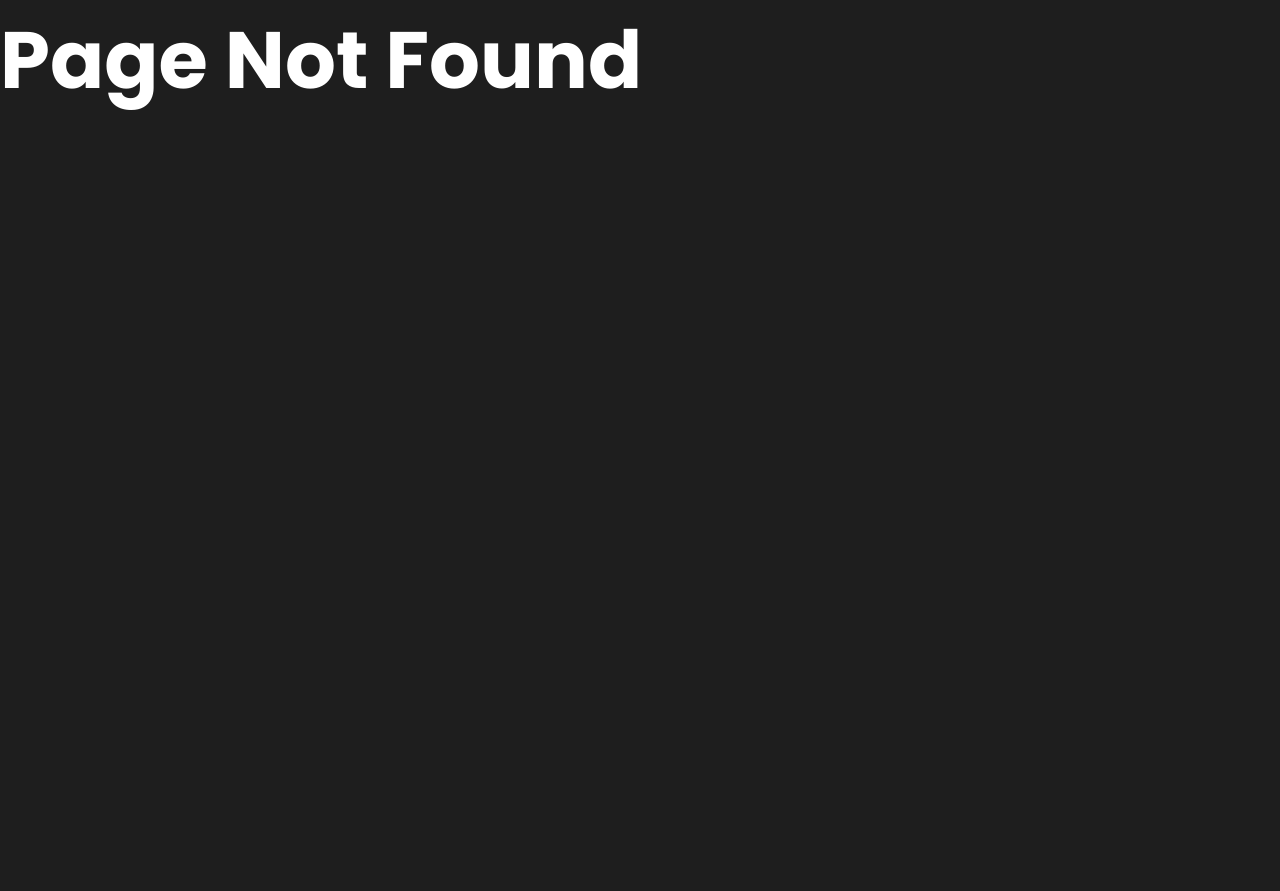
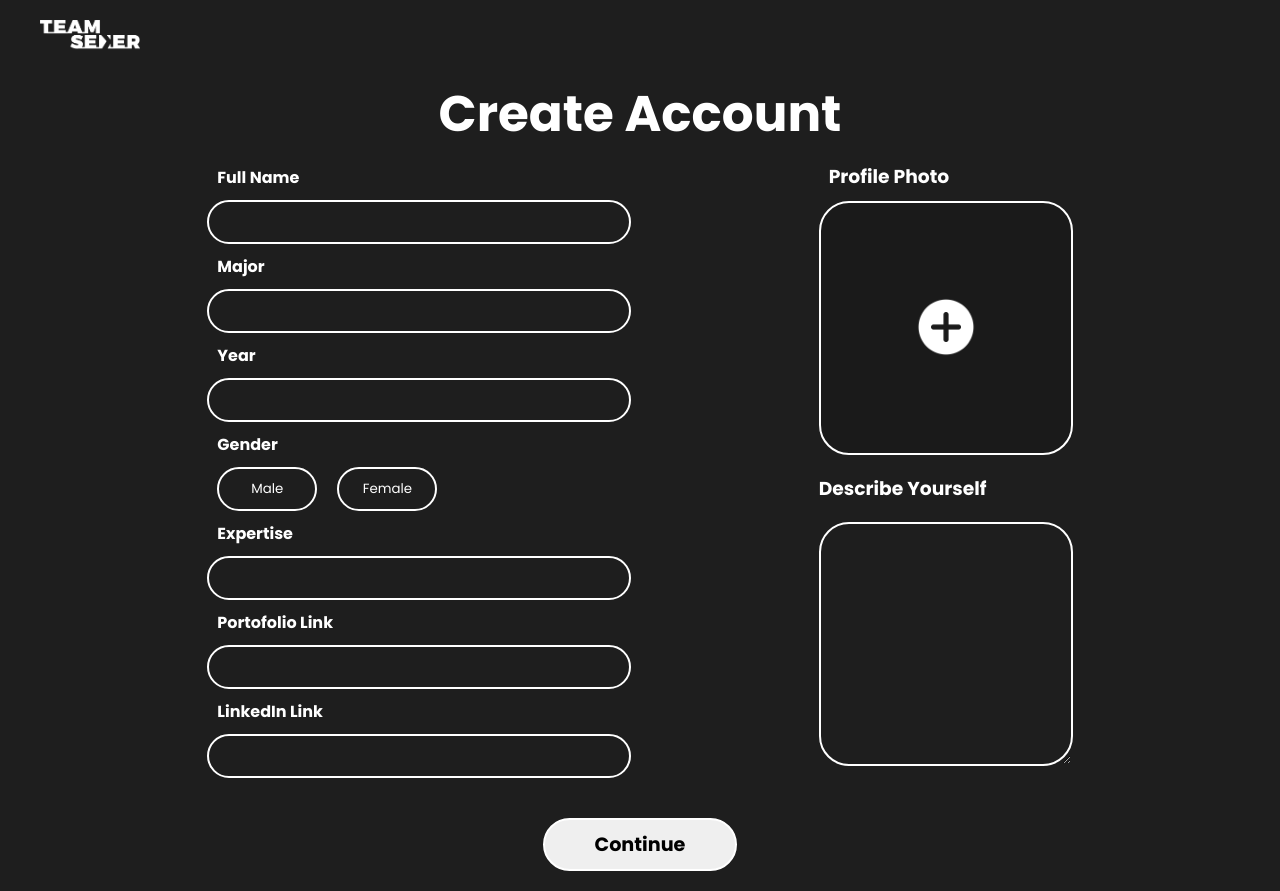
Before and after one commit to Aftermath00/TeamSeeker, a React (Vite) app in the folder frontend/: page /individual in a window 1280 px wide. Before the commit this address had no page. Before the commit the page ends 800 px from the top, so only its background shows below. Built offline with nearby package versions, Linux system fonts and the light colour scheme.

Commit message:
static ui done

```diff
--- a/frontend/src/App.jsx
+++ b/frontend/src/App.jsx
@@ -4,6 +4,8 @@ import NotFound from './Pages/NotFound';
 import Signup from './Pages/Signup';
 import MainPage from './Pages/MainPage';
 import SignupForm from './Pages/SignupForm';
+import SignupRoleChoosePage from './Pages/SignupRoleChoosePage';
+import SignupFormTeam from './Pages/SignupFormTeam';
 
 export default function App(){
   return(
@@ -12,7 +14,9 @@ export default function App(){
       <Routes>
         <Route path='/' element = {<Login/>}/>
         <Route path='/signup' element = {<Signup/>}/>
-        <Route path='/signup-form' element = {<SignupForm/>}/>
+        <Route path='/role' element = {<SignupRoleChoosePage/>}/>
+        <Route path='/individual' element = {<SignupForm/>}/>
+        <Route path='/team' element = {<SignupFormTeam/>}/>
         <Route path='/home' element = {<MainPage/>}/>
         <Route path='*' element = {<NotFound/>}/>
       </Routes>
--- a/frontend/src/Pages/Signup.jsx
+++ b/frontend/src/Pages/Signup.jsx
@@ -20,7 +20,7 @@ const Signup = () =>{
         <label className="credential-field-label"> Password </label>
         <input type="password" className="credential-field"/>
 
-        <button className="sign-btn" onClick={() => navigate('/signup-form')}>Sign Up</button>
+        <button className="sign-btn" onClick={() => navigate('/role')}>Sign Up</button>
         <p>Already have Account? <a onClick={() => navigate('/')} className="link-label">Sign In</a></p>
 
         </div>
--- a/frontend/src/Pages/SignupForm.jsx
+++ b/frontend/src/Pages/SignupForm.jsx
@@ -1,35 +1,37 @@
 import { useState } from "react";
 import "../styles/signup-form.css"
+import { useNavigate } from "react-router-dom";
 
 const SignupForm = () =>{
 
-    const [isClicked, setIsClicked] = useState(
-        {
-            "gender":"",
-            "isClicked":false
+    const navigate = useNavigate()
+
+    const [isClickedMale, setIsClickedMale] = useState(false);
+    const [isClickedFemale, setIsClickedFemale] = useState(false);
+
+    const handleGenderButtonClick = () => {
+      setIsClickedMale(true)
+        setIsClickedFemale(false)
+
+      if(isClickedMale){
+        setIsClickedMale(false)
+        setIsClickedFemale(true)
       }
-    );
 
-    const handleGenderButtonClick = (gender) => {
-      setIsClicked({
-        "gender":gender,
-        "isClicked":true
-      });
+      console.log('button clicked')
     };
 
     return (
 
             <div className="signup-form-main-container">
-                <img className="small-logo" src="src/assets/team_seeker_logo.png"/>
+
+                <img className="small-logo" src="src\assets\team_seeker_logo.png"/>
                 <h1>Create Account</h1>
 
                 <div className="secondary-form-container">
                     <div className="long-form-container">
 
                         <label>Full Name</label>
-                        <input type="text"/>
-
-                        <label>Username</label>
                         <input type="text"/>
 
                         <label>Major</label>
@@ -42,13 +44,26 @@ const SignupForm = () =>{
 
                         <div className="gender-picker-container">
 
-                        <button onClick={handleGenderButtonClick("male")}>Male</button>
+                        <button  onClick={handleGenderButtonClick}
+                        className={isClickedMale ? 'gender-button-clicked' : 'gender-button-not-clicked'}>Male</button>
 
-                        <button >Female</button>
+                        <button onClick={handleGenderButtonClick}
+                        className={isClickedFemale ? 'gender-button-clicked' : 'gender-button-not-clicked'}>Female</button>
 
                         </div>
 
+                        <label>Expertise</label>
+                        <input type="text"/>
+
+                        <label>Portofolio Link</label>
+                        <input type="text"/>
+
+                        <label>LinkedIn Link</label>
+                        <input type="text"/>
+
                     </div>
+
+                    <div  className="secondary-container">
 
                         <div>
 
@@ -58,13 +73,20 @@ const SignupForm = () =>{
                                 <button type="file">
                                     <img src="src\assets\add.png"/>
                                 </button>
+                            </div>
+                        </div>
 
+                        <div className="describe-form-container">
+                            <h3>Describe Yourself</h3>
+                            <textarea className="describe-form" type="text"/>
                         </div>
 
                     </div>
                 </div>
 
-
+                <div className="continue-button-container">
+                    <button onClick={() => navigate('/home')}>Continue</button>
+                </div>
 
             </div>
 
--- /dev/null
+++ b/frontend/src/Pages/SignupFormTeam.jsx
@@ -0,0 +1,5 @@
+const SignupFormTeam = () =>{
+    return('this is sign up for team')
+}
+
+export default SignupFormTeam
--- /dev/null
+++ b/frontend/src/Pages/SignupRoleChoosePage.jsx
@@ -0,0 +1,72 @@
+import { useNavigate } from "react-router-dom"
+import "../styles/choose-role.css"
+import { useState } from "react"
+
+const SignupRoleChoosePage = () =>{
+
+    const navigate = useNavigate()
+
+    const [isTeamClicked,setIsTeamClicked] = useState(false)
+    const [isIndividualClicked,setIsIndividualClicked] = useState(false)
+
+    const handleRoleButtonClick = () => {
+            setIsTeamClicked(true)
+          setIsIndividualClicked(false)
+
+        if(isTeamClicked){
+          setIsTeamClicked(false)
+          setIsIndividualClicked(true)
+        }
+
+        console.log('button clicked')
+      };
+
+      const handleContinueButtonClick = () =>{
+        if(isIndividualClicked){
+            navigate('/individual')
+        }
+
+        else if(isTeamClicked){
+            navigate('/team')
+        }
+
+        else{
+            alert('Please Pick One')
+        }
+
+
+
+      }
+
+    return(
+        <>
+        <img className="small-logo" src="src/assets/team_seeker_logo.png"/>
+
+        <div className="choose-role-container">
+
+            <h1>Pick Your Role</h1>
+
+            <div className="options-container">
+                <div onClick={handleRoleButtonClick}
+                className = {isIndividualClicked ? "applicant-container option-box option-box-clicked" : "applicant-container option-box"}>
+                    <img src="src\assets\individual_icon.png"/>
+                    <label>Individual</label>
+                </div>
+
+                <div onClick={handleRoleButtonClick}
+                className = {isTeamClicked ? "applicant-container option-box option-box-clicked" : "applicant-container option-box"}>
+                    <img src="src\assets\team_icon.png"/>
+                    <label>Team</label>
+                </div>
+            </div>
+
+            <div className="continue-button-container">
+                    <button onClick={() => handleContinueButtonClick()}>Continue</button>
+            </div>
+
+        </div>
+        </>
+    )
+}
+
+export default SignupRoleChoosePage
--- /dev/null
+++ b/frontend/src/styles/choose-role.css
@@ -0,0 +1,52 @@
+.choose-role-container{
+    display: flex;
+    flex-direction: column;
+    align-items: center;
+}
+
+.options-container{
+    display: flex;
+    margin: 20px;
+
+}
+
+.option-box{
+    display: flex;
+    flex-direction: column;
+    align-items: center;
+    justify-content: center;
+    border: 3px solid white;
+    width: 250px;
+    height: 350px;
+    margin: 20px;
+    border-radius: 30px;
+
+    transition: box-shadow 0.5s ease, transform 0.5s ease;
+
+}
+
+.option-box:hover{
+    transform: scale(1.1);
+    -webkit-box-shadow: 2px 2px 39px -19px rgba(255, 255, 255, 1);
+    -moz-box-shadow: 2px 2px 39px -19px rgba(255, 255, 255, 1);
+    box-shadow: 2px 2px 39px -19px rgba(255, 255, 255, 1);
+
+}
+
+.option-box-clicked{
+    transform: scale(1.1);
+    -webkit-box-shadow: 2px 2px 39px -19px rgba(255, 255, 255, 1);
+    -moz-box-shadow: 2px 2px 39px -19px rgba(255, 255, 255, 1);
+    box-shadow: 2px 2px 39px -19px rgba(255, 255, 255, 1);
+
+}
+
+.option-box img{
+    width: 100px;
+}
+
+.option-box label{
+    font-size: 30px;
+    font-weight: bold;
+    margin: 10px;
+}
--- a/frontend/src/styles/signup-form.css
+++ b/frontend/src/styles/signup-form.css
@@ -62,8 +62,8 @@ body{
     display: flex;
     align-items: center;
     justify-content: center;
-    width: 200px;
-    height: 300px;
+    width: 250px;
+    height: 250px;
     border: 2px solid white;
     border-color: white ;
     border-radius: 30px;
@@ -81,7 +81,6 @@ body{
 }
 
 .picture-form-title{
-    text-align: center;
     margin: 10px;
 }
 
@@ -91,14 +90,69 @@ body{
     padding: 10px;
     margin: 10px;
     border-radius: 30px;
+    border: 2px solid white;
+    font-family: 'Poppins', sans-serif;
+
+
+}
+
+.gender-button-not-clicked{
     background-color: inherit;
     color: white;
-    border: 2px solid white;
-
 }
 
 .gender-button-clicked{
     background-color: white;
     color: black;
+}
 
+.secondary-container{
+    display: flex;
+    flex-direction: column;
 }
+
+.describe-form-container{
+    display: flex;
+    flex-direction: column;
+}
+
+.describe-form-container label{
+    font-weight: bold;
+    font-size: 100;
+    margin:10px;
+}
+
+.describe-form{
+    background-color: inherit;
+    overflow: hidden;
+    width: 210px;
+    height: 200px;
+    border-radius: 30px;
+    border-color: white;
+    padding: 20px;
+    box-shadow: none;
+    color: white;
+    font-size: 20px;
+    border: 2px solid white;
+}
+
+.continue-button-container{
+    display: flex;
+    flex-direction: column;
+    align-items: center;
+    margin-top: 30px;
+}
+
+.continue-button-container  button{
+    font-family: 'Poppins', sans-serif;
+    font-weight: bold;
+    width: auto;
+    border-color: white;
+    padding: 10px;
+    padding-inline: 50px;
+    border-radius: 30px;
+    border: 2px solid white;
+    font-size: larger;
+
+    cursor: pointer;
+}
```
Also changed, not shown: frontend/src/assets/individual_icon.png (added), frontend/src/assets/team_icon.png (added). Lines whose indentation alone changed are shown as unchanged.
